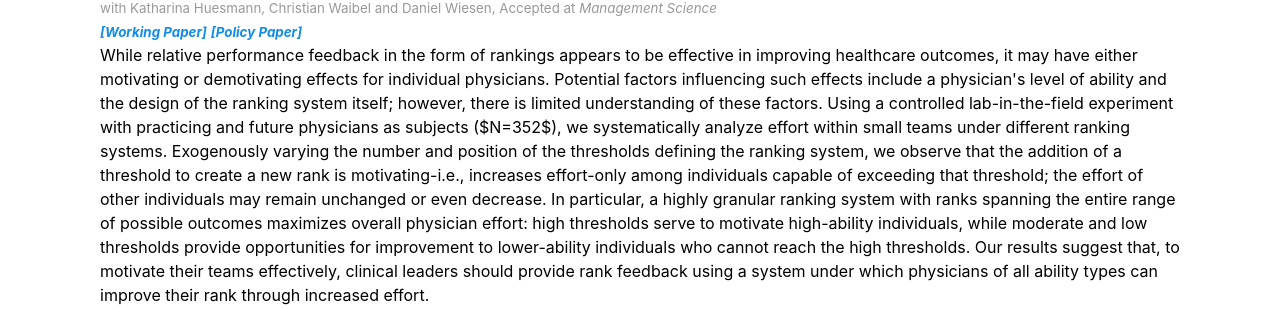
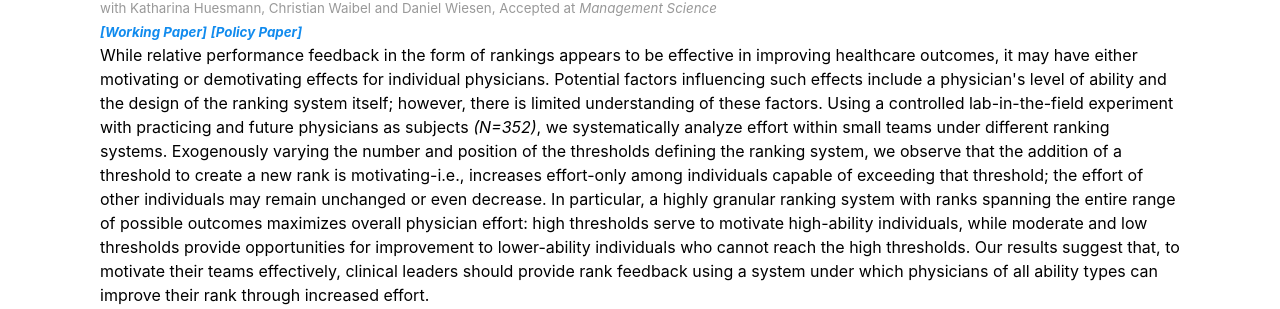
Before and after one commit to yerondiaye/yerondiaye.github.io, a Jekyll site: the page research.html, which Jekyll copies as it is, in a window 1280 px wide. Shown: the part 522-831 px from the top of the page. Built offline with Jekyll 4.4.1, drawn with Linux system fonts in a browser that asks for light colours.

```diff
--- a/research.html
+++ b/research.html
@@ -29,7 +29,7 @@
 <p><b>How the Design of Ranking Systems and Ability Affect Physician Effort</b></br>
 <small>with Katharina Huesmann, Christian Waibel and Daniel Wiesen, Accepted at <i>Management Science</i></small></br>
 <small><i><a href="../Ranking_FINAL.pdf">[Working Paper]</a></i>  <i><a href="../Impuls_Ranking.pdf">[Policy Paper]</a></i></br></small>
-While relative performance feedback in the form of rankings appears to be effective in improving healthcare outcomes, it may have either motivating or demotivating effects for individual physicians. Potential factors influencing such effects include a physician's level of ability and the design of the ranking system itself; however, there is limited understanding of these factors. Using a controlled lab-in-the-field experiment with practicing and future physicians as subjects ($N=352$), we systematically analyze effort within small teams under different ranking systems. Exogenously varying the number and position of the thresholds defining the ranking system, we observe that the addition of a threshold to create a new rank is motivating-i.e., increases effort-only among individuals capable of exceeding that threshold; the effort of other individuals may remain unchanged or even decrease. In particular, a highly granular ranking system with ranks spanning the entire range of possible outcomes maximizes overall physician effort: high thresholds serve to motivate high-ability individuals, while moderate and low thresholds provide opportunities for improvement to lower-ability individuals who cannot reach the high thresholds. Our results suggest that, to motivate their teams effectively, clinical leaders should provide rank feedback using a system under which physicians of all ability types can improve their rank through increased effort.</p>
+While relative performance feedback in the form of rankings appears to be effective in improving healthcare outcomes, it may have either motivating or demotivating effects for individual physicians. Potential factors influencing such effects include a physician's level of ability and the design of the ranking system itself; however, there is limited understanding of these factors. Using a controlled lab-in-the-field experiment with practicing and future physicians as subjects <i>(N=352)</i>, we systematically analyze effort within small teams under different ranking systems. Exogenously varying the number and position of the thresholds defining the ranking system, we observe that the addition of a threshold to create a new rank is motivating-i.e., increases effort-only among individuals capable of exceeding that threshold; the effort of other individuals may remain unchanged or even decrease. In particular, a highly granular ranking system with ranks spanning the entire range of possible outcomes maximizes overall physician effort: high thresholds serve to motivate high-ability individuals, while moderate and low thresholds provide opportunities for improvement to lower-ability individuals who cannot reach the high thresholds. Our results suggest that, to motivate their teams effectively, clinical leaders should provide rank feedback using a system under which physicians of all ability types can improve their rank through increased effort.</p>
 
             <h3>Work in Progress</h3>
 <p><b>Soft Floor Auctions Improve Efficiency and Revenue by Exploiting Bidder Regret</b> </br>
```
